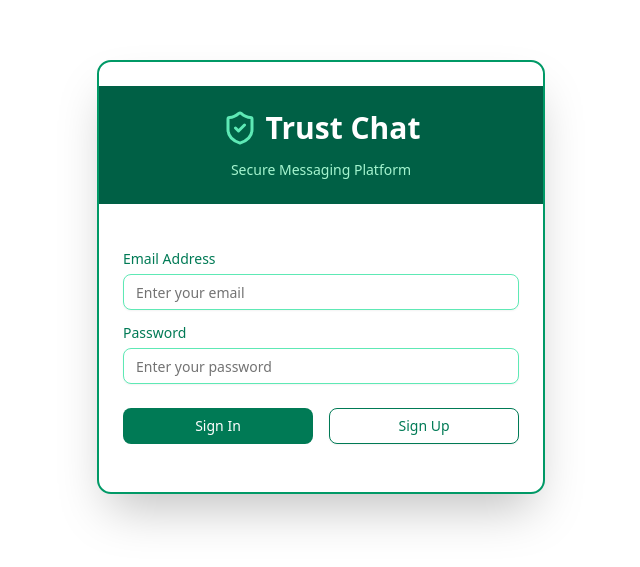
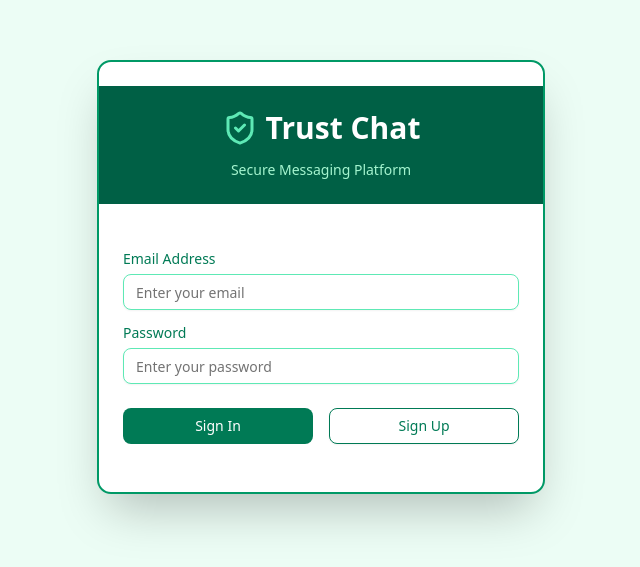
Before and after one commit to Diplo2by/trust-chat, a React (Vite) app: page /login in a window 1280 px wide. Shown: the part 123-690 px from the top of the page, without its empty margins (319-959 px from the left). Built offline with nearby package versions, Linux system fonts and the light colour scheme; no server answers.

Commit message:
Login an signup backgorund change

```diff
--- a/src/components/Login.tsx
+++ b/src/components/Login.tsx
@@ -50,7 +50,7 @@
     }
 
     return (
-        <div className="w-full h-screen flex items-center justify-center bg-white">
+        <div className="w-full h-screen flex items-center justify-center bg-emerald-50">
             <Card className="w-full max-w-md shadow-2xl border-2 border-emerald-600">
                 <CardHeader className="text-center bg-emerald-800 text-white py-6 flex flex-col items-center">
                     <div className="flex items-center justify-center mb-2">
--- a/src/components/SignUp.tsx
+++ b/src/components/SignUp.tsx
@@ -59,7 +59,7 @@
     }
 
     return (
-        <div className="w-full h-screen flex items-center justify-center bg-white">
+        <div className="w-full h-screen flex items-center justify-center bg-emerald-50">
             <Card className="w-full max-w-md shadow-2xl border-2 border-emerald-600">
                 <CardHeader className="text-center bg-emerald-800 text-white py-6 flex flex-col items-center">
                     <div className="flex items-center justify-center mb-2">
```
